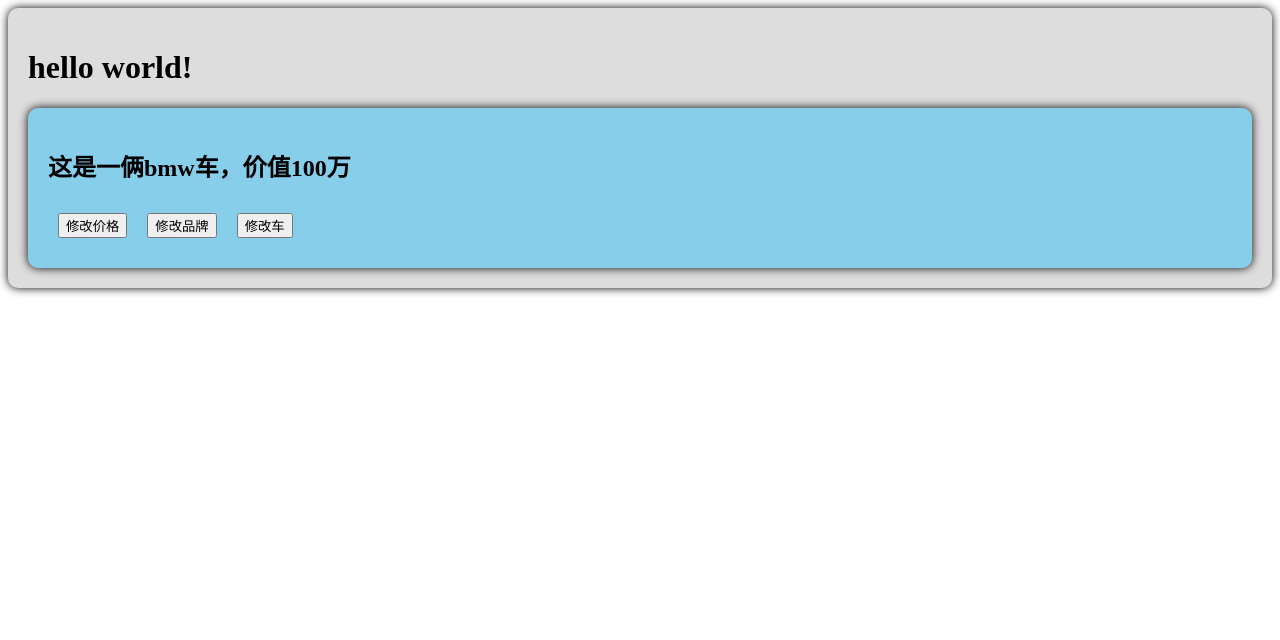
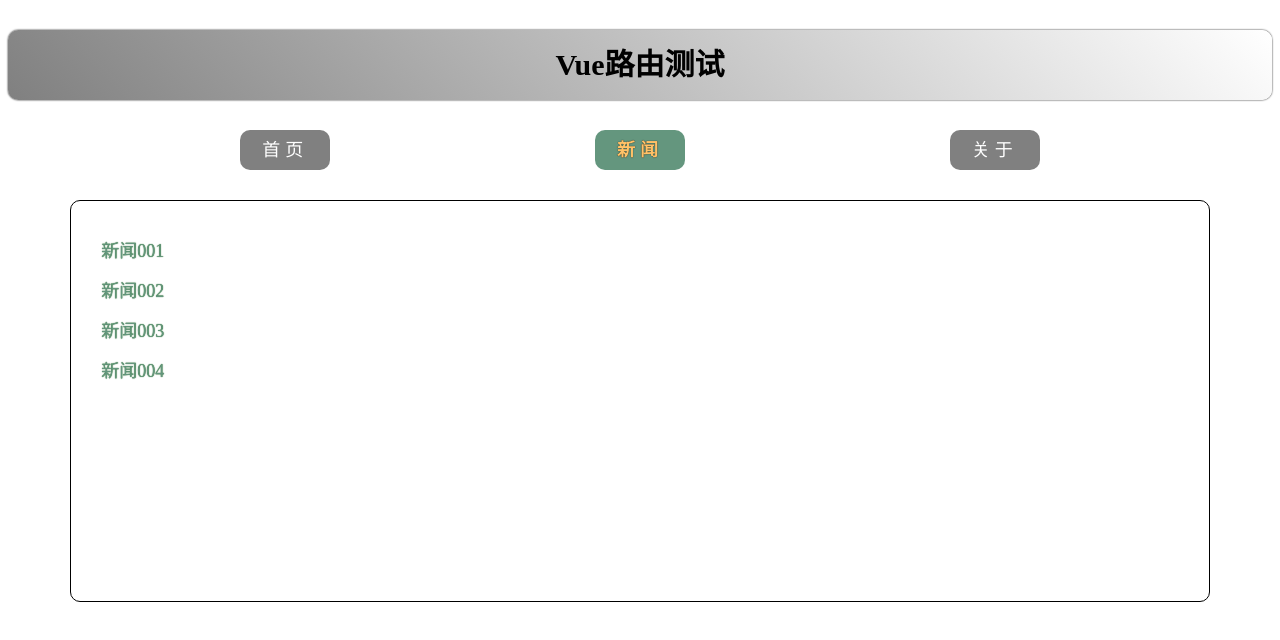
Before and after one commit to NadeshikoToRin/HelloVue3, a Vue app: page /news in a window 1280 px wide. Shown: the top 640 px of the page. Built offline with nearby package versions, Linux system fonts and the light colour scheme.

Commit message:
004-router完成通过导航栏切换页面效果

```diff
--- a/package.json
+++ b/package.json
@@ -11,7 +11,8 @@
     "type-check": "vue-tsc --build --force"
   },
   "dependencies": {
-    "vue": "^3.4.29"
+    "vue": "^3.4.29",
+    "vue-router": "^4.4.3"
   },
   "devDependencies": {
     "@tsconfig/node20": "^20.1.4",
@@ -21,6 +22,7 @@
     "npm-run-all2": "^6.2.0",
     "typescript": "~5.4.0",
     "vite": "^5.3.1",
+    "vite-plugin-vue-setup-extend": "^0.4.0",
     "vue-tsc": "^2.0.21"
   }
 }
--- a/src/App.vue
+++ b/src/App.vue
@@ -1,27 +1,68 @@
 <template>
     <div class="app">
-        <h1>hello world!</h1>
-        <Person/>
+        <h2 class="title">Vue路由测试</h2>
+        <!-- 导航区 -->
+         <div class="navigate">
+            <RouterLink to="/home" active-class="active">首页</RouterLink>
+            <RouterLink to="/news" active-class="active">新闻</RouterLink>
+            <RouterLink to="/about" active-class="active">关于</RouterLink>
+         </div>
+
+         <!-- 展示区域 -->
+          <div class="main-content">
+            <RouterView></RouterView>
+          </div>
     </div>
-
 </template>
 
-
-<script lang="ts">
-import Person from './components/Person.vue';
-export default {
-    name: 'App',
-    components:{
-        Person
-    }
-}
+<script setup lang="ts">
+ import { RouterView } from 'vue-router';
 </script>
 
-<style>
-    .app{
-        background-color: #ddd;
-        box-shadow: 0 0 10px;
-        border-radius: 10px;
-        padding: 20px;
-    }
+<style scoped>
+ /* App */
+ .title {
+    text-align: center;
+    word-spacing: 5px;
+    margin: 30px 0;
+    height: 70px;
+    line-height: 70px;
+    background-image: linear-gradient(45deg, gray, white);
+    border-radius: 10px;
+    box-shadow: 0 0 2px;
+    font-size: 30px;
+  }
+  .navigate {
+    display: flex;
+    justify-content: space-around;
+    margin: 0 100px;
+  }
+  .navigate a {
+    display: block;
+    text-align: center;
+    width: 90px;
+    height: 40px;
+    line-height: 40px;
+    border-radius: 10px;
+    background-color: gray;
+    text-decoration: none;
+    color: white;
+    font-size: 18px;
+    letter-spacing: 5px;
+  }
+  .navigate a.active {
+    background-color: #64967E;
+    color: #ffc268;
+    font-weight: 900;
+    text-shadow: 0 0 1px black;
+    font-family: 微软雅黑;
+  }
+  .main-content {
+    margin: 0 auto;
+    margin-top: 30px;
+    border-radius: 10px;
+    width: 90%;
+    height: 400px;
+    border: 1px solid;
+  }
 </style>
--- /dev/null
+++ b/src/components/About.vue
@@ -0,0 +1,20 @@
+<template>
+    <div class="about">
+      <h2>大家好，欢迎来到尚硅谷直播间</h2>
+    </div>
+  </template>
+
+  <script setup lang="ts" name="About">
+
+  </script>
+
+  <style scoped>
+  .about {
+    display: flex;
+    justify-content: center;
+    align-items: center;
+    height: 100%;
+    color: rgb(85, 84, 84);
+    font-size: 18px;
+  }
+  </style>
--- /dev/null
+++ b/src/components/Home.vue
@@ -0,0 +1,18 @@
+<template>
+    <div class="home">
+      <img src="http://www.atguigu.com/images/index_new/logo.png" alt="">
+    </div>
+  </template>
+
+  <script setup lang="ts" name="Home">
+
+  </script>
+
+  <style scoped>
+    .home {
+      display: flex;
+      justify-content: center;
+      align-items: center;
+      height: 100%;
+    }
+  </style>
--- /dev/null
+++ b/src/components/News.vue
@@ -0,0 +1,43 @@
+<template>
+    <div class="news">
+      <ul>
+        <li><a href="#">新闻001</a></li>
+        <li><a href="#">新闻002</a></li>
+        <li><a href="#">新闻003</a></li>
+        <li><a href="#">新闻004</a></li>
+      </ul>
+    </div>
+  </template>
+
+  <script setup lang="ts" name="News">
+
+  </script>
+
+  <style scoped>
+  /* 新闻 */
+  .news {
+    padding: 0 20px;
+    display: flex;
+    justify-content: space-between;
+    height: 100%;
+  }
+  .news ul {
+    margin-top: 30px;
+    list-style: none;
+    padding-left: 10px;
+  }
+  .news li>a {
+    font-size: 18px;
+    line-height: 40px;
+    text-decoration: none;
+    color: #64967E;
+    text-shadow: 0 0 1px rgb(0, 84, 0);
+  }
+  .news-content {
+    width: 70%;
+    height: 90%;
+    border: 1px solid;
+    margin-top: 20px;
+    border-radius: 10px;
+  }
+  </style>
--- a/src/components/Person.vue
+++ /dev/null
@@ -1,39 +0,0 @@
-<template>
-    <div class="person">
-        <h2>这是一俩{{car.brand}}车，价值{{car.price}}万</h2>
-        <button @click="changePrice">修改价格</button>
-        <button @click="changeBrand">修改品牌</button>
-        <button @click="changeCar">修改车</button>
-    </div>
-</template>
-
-<script setup lang="ts">
-import { reactive, toRefs } from 'vue';
-
-    let car = reactive({
-        brand:'bmw',
-        price:100
-    });
-    let {brand,price} = toRefs(car);
-    function changePrice(){
-        car.price += 10;
-    }
-    function changeBrand(){
-        brand.value = 'BYD'
-    }
-    function changeCar(){
-        Object.assign(car,{brand:'奔驰',price:50})
-    }
-</script>
-
-<style scoped>
-.person {
-    background-color: skyblue;
-    box-shadow: 0 0 10px;
-    border-radius: 10px;
-    padding: 20px;
-}
-.person button{
-    margin: 10px;
-}
-</style>
--- /dev/null
+++ b/src/router/index.ts
@@ -0,0 +1,29 @@
+//创建一个路由器，并暴露
+//1.引入createRouter
+import { createRouter,createWebHistory } from "vue-router";
+
+//引入组件
+import Home from "@/components/Home.vue";
+import About from "@/components/About.vue";
+import News from "@/components/News.vue";
+//第二步骤:创建路由器
+const router = createRouter({
+    history:createWebHistory(),
+    routes:[
+        {
+            path:'/home',
+            component:Home
+        },
+        {
+            path:'/news',
+            component:News
+        },
+        {
+            path:'/about',
+            component:About
+        },
+    ]
+})
+
+//暴露路由器router
+export default router;
--- a/vite.config.ts
+++ b/vite.config.ts
@@ -2,13 +2,13 @@
 
 import { defineConfig } from 'vite'
 import vue from '@vitejs/plugin-vue'
-// import VueSetupExtend from 'vite-plugin-vue-setup-extend'
+import VueSetupExtend from 'vite-plugin-vue-setup-extend'
 
 // https://vitejs.dev/config/
 export default defineConfig({
   plugins: [
     vue(),
-    // VueSetupExtend
+    VueSetupExtend()
   ],
   resolve: {
     alias: {
```
Also changed, not shown: src/main.ts (+8 -1 lines), 1 other file (tests, documents, lock files or other folders).
